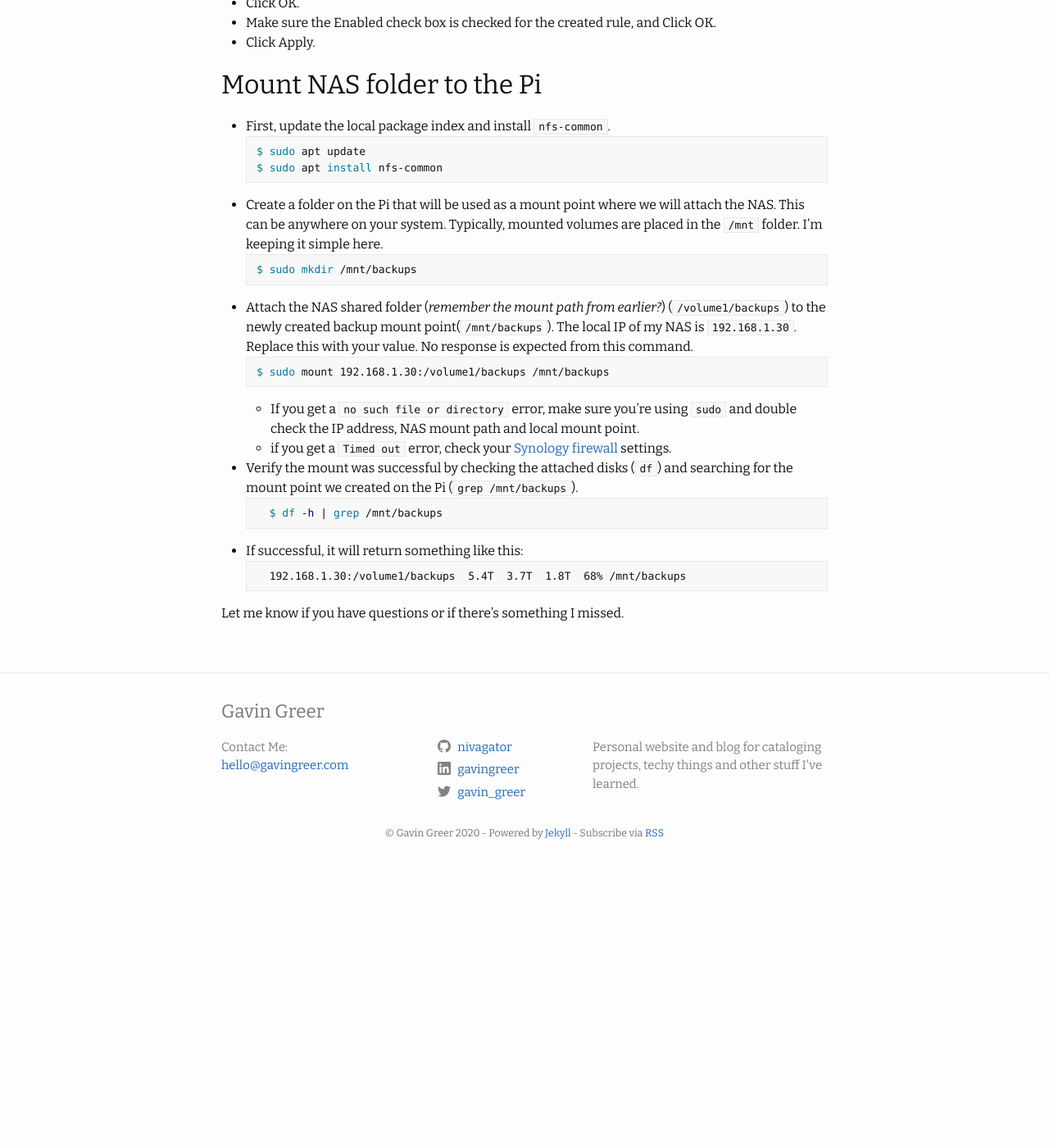
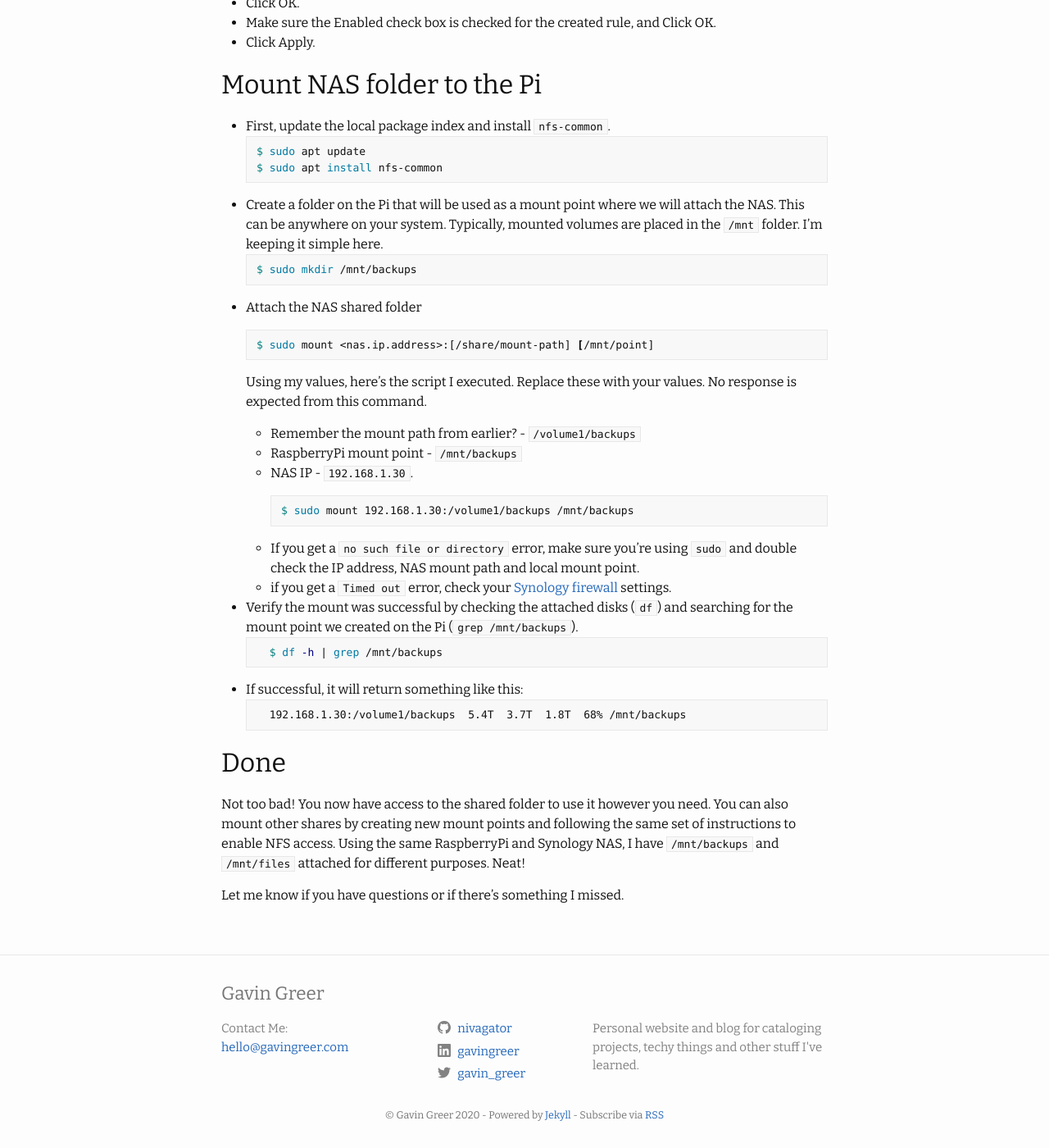
Before and after one commit to nivagator/personal-site, a Jekyll site: the page built from _posts/2020-03-06-synology-nfs-mount.md, in a window 1280 px wide and 1400 px high, scrolled down 3833 px. Shown: the whole window at 82% size. Built offline with Jekyll 4.4.1, drawn with Linux system fonts in a browser that asks for light colours; comment, search, counter and statistics services are not loaded; before the commit the page ends 4889 px from its top, so only the background shows below that.

Commit message:
update conclusion for synology nfs settings post

````diff
--- a/_posts/2020-03-06-synology-nfs-mount.md
+++ b/_posts/2020-03-06-synology-nfs-mount.md
@@ -75,10 +75,21 @@ $ sudo apt install nfs-common
   ```bash
   $ sudo mkdir /mnt/backups
   ```
-- Attach the NAS shared folder (*remember the mount path from earlier?*) (`/volume1/backups`) to the newly created backup mount point(`/mnt/backups`). The local IP of my NAS is `192.168.1.30`. Replace this with your value. No response is expected from this command.
+- Attach the NAS shared folder
+
   ```bash
-  $ sudo mount 192.168.1.30:/volume1/backups /mnt/backups
+  $ sudo mount <nas.ip.address>:[/share/mount-path] [/mnt/point]
   ```
+
+  Using my values, here's the script I executed. Replace these with your values. No response is expected from this command.
+    - Remember the mount path from earlier? - `/volume1/backups`
+    - RaspberryPi mount point - `/mnt/backups`
+    - NAS IP - `192.168.1.30`.
+
+      ```bash
+      $ sudo mount 192.168.1.30:/volume1/backups /mnt/backups
+      ```
+
   - If you get a `no such file or directory` error, make sure you're using `sudo` and double check the IP address, NAS mount path and local mount point.
   - if you get a `Timed out` error, check your [Synology firewall](#enable-nfs-access-through-the-synology-firewall) settings.
 
@@ -91,4 +102,8 @@ $ sudo apt install nfs-common
   192.168.1.30:/volume1/backups  5.4T  3.7T  1.8T  68% /mnt/backups
   ```
 
+## Done
+
+Not too bad! You now have access to the shared folder to use it however you need. You can also mount other shares by creating new mount points and following the same set of instructions to enable NFS access. Using the same RaspberryPi and Synology NAS, I have `/mnt/backups` and `/mnt/files` attached for different purposes. Neat!
+
 Let me know if you have questions or if there's something I missed.
````
